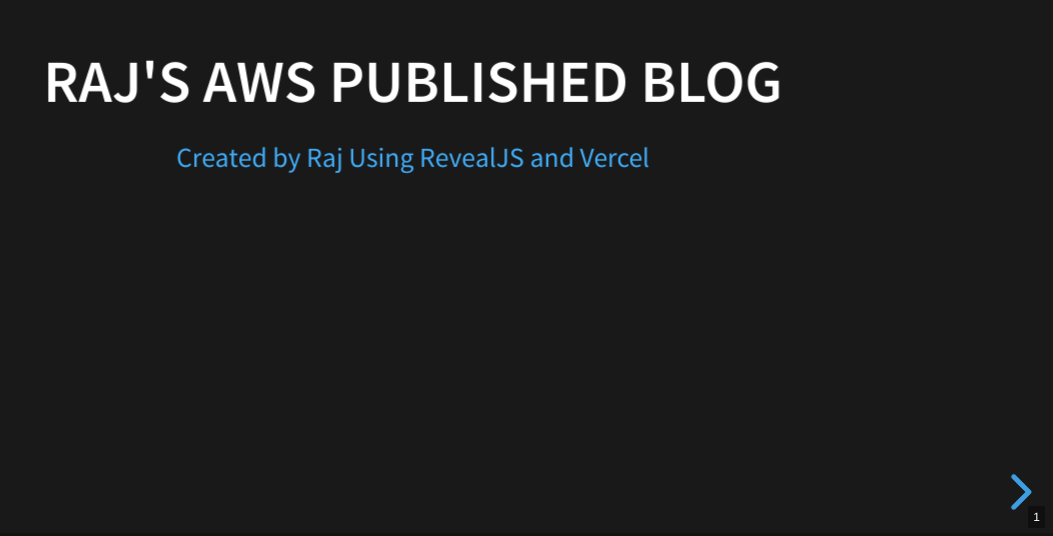
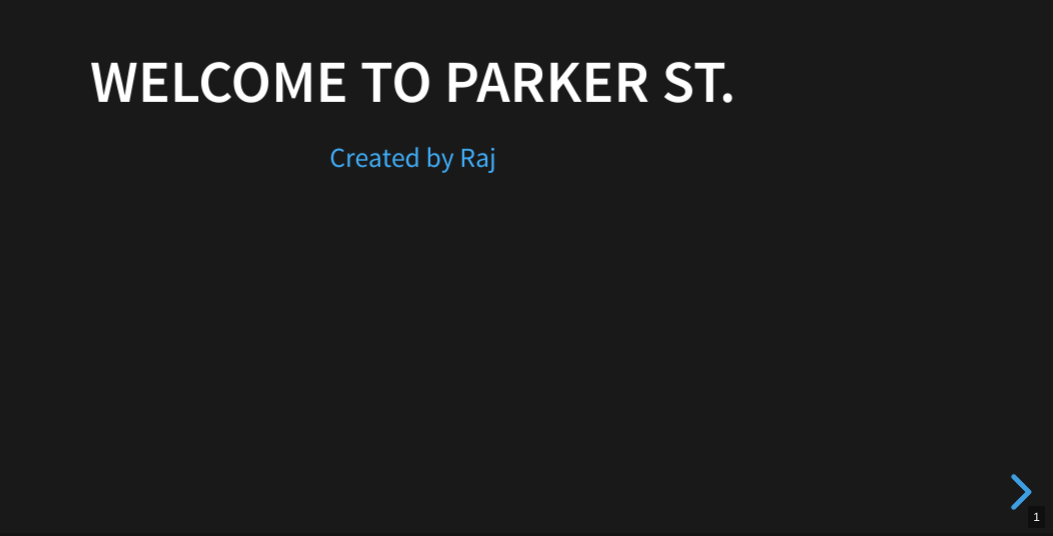
Before and after one commit to texanraj/parkerst, a website: page docs/index.html in a window 1280 px wide. Shown: the part 264-800 px from the top of the page, without its empty margins (227-1280 px from the left). Drawn offline with Linux system fonts and the light colour scheme.

Commit message:
Update ParkerSt

```diff
--- a/docs/index.html
+++ b/docs/index.html
@@ -4,10 +4,10 @@
 	<head>
 		<meta charset="utf-8">
 
-		<title>Raj's AWS Blogs</title>
+		<title>Welcome to Parker St.</title>
 
-		<meta name="description" content="Raj's AWS Blogs published">
-		<meta name="author" content="Raj">
+		<meta name="description" content="Welcome to Parker St.">
+		<meta name="author" content="Aqua Realty LLC">
 
 		<meta name="apple-mobile-web-app-capable" content="yes">
 		<meta name="apple-mobile-web-app-status-bar-style" content="black-translucent">
@@ -29,9 +29,9 @@
 			<!-- Any section element inside of this container is displayed as a slide -->
 			<div class="slides">
 				<section>
-					<h3>Raj's AWS Published Blog</h3>
+					<h3>Welcome to Parker St.</h3>
 					<p>
-						<small><a href="https://twitter.com/texanraj">Created by Raj Using RevealJS and Vercel</a></small>
+						<small><a href="https://twitter.com/texanraj">Created by Raj</a></small>
 					</p>
 				</section>
 
```
